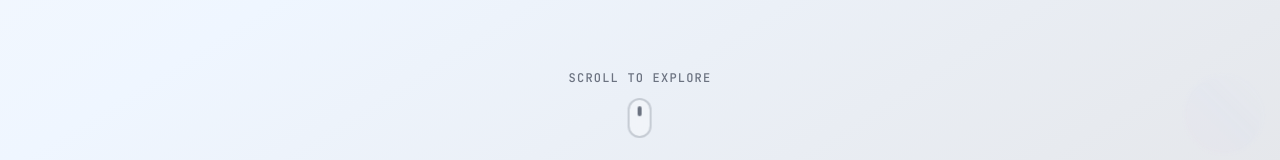
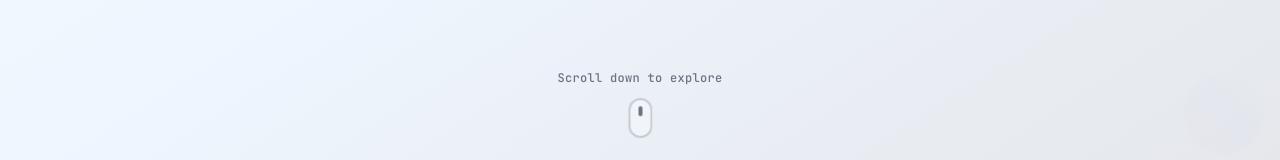
Before and after one commit to sxcluzive/portfolio-frontend, a React (Vite) app: page / in a window 1280 px wide. Shown: the part 630-790 px from the top of the page. Built offline with nearby package versions, Linux system fonts and the light colour scheme; a web font is replaced by a local one.

Commit message:
fix: update hero scroll text wording and casing

```diff
--- a/src/components/HeroSection.tsx
+++ b/src/components/HeroSection.tsx
@@ -124,7 +124,7 @@ export default function HeroSection() {
           scrollToSection('skills');
         }}
       >
-        <span className="text-xs font-medium mb-3 text-gray-500 dark:text-gray-400 group-hover:text-blue-500 dark:group-hover:text-blue-400 transition-colors uppercase tracking-widest">Scroll to explore</span>
+        <span className="text-xs font-medium mb-3 text-gray-500 dark:text-gray-400 group-hover:text-blue-500 dark:group-hover:text-blue-400 transition-colors tracking-wide">Scroll down to explore</span>
         <div className="w-6 h-10 border-2 border-gray-400/50 dark:border-gray-500/50 group-hover:border-blue-500 dark:group-hover:border-blue-400 rounded-full flex justify-center bg-white/30 dark:bg-gray-900/30 backdrop-blur transition-colors">
           <div className="w-1 h-2.5 bg-gray-500 dark:bg-gray-400 group-hover:bg-blue-500 dark:group-hover:bg-blue-400 rounded-full mt-2 animate-bounce transition-colors"></div>
         </div>
```
